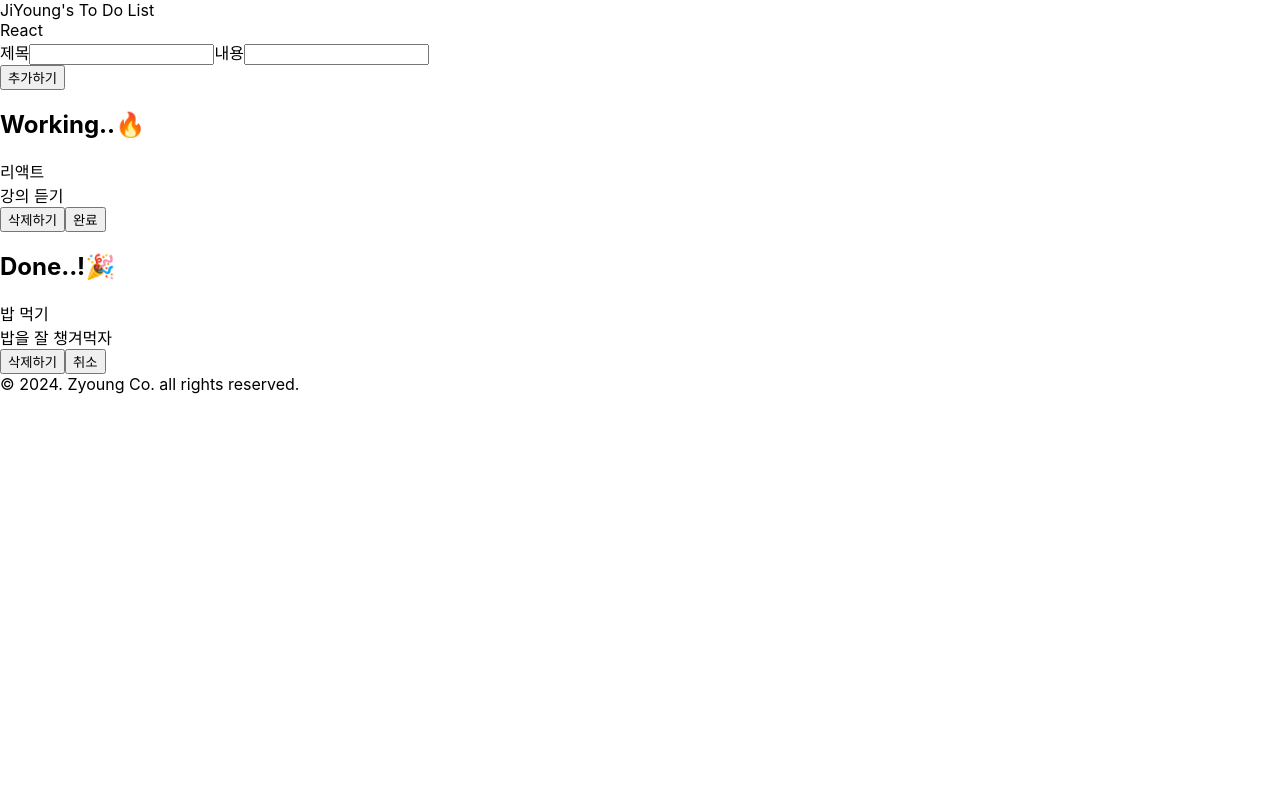
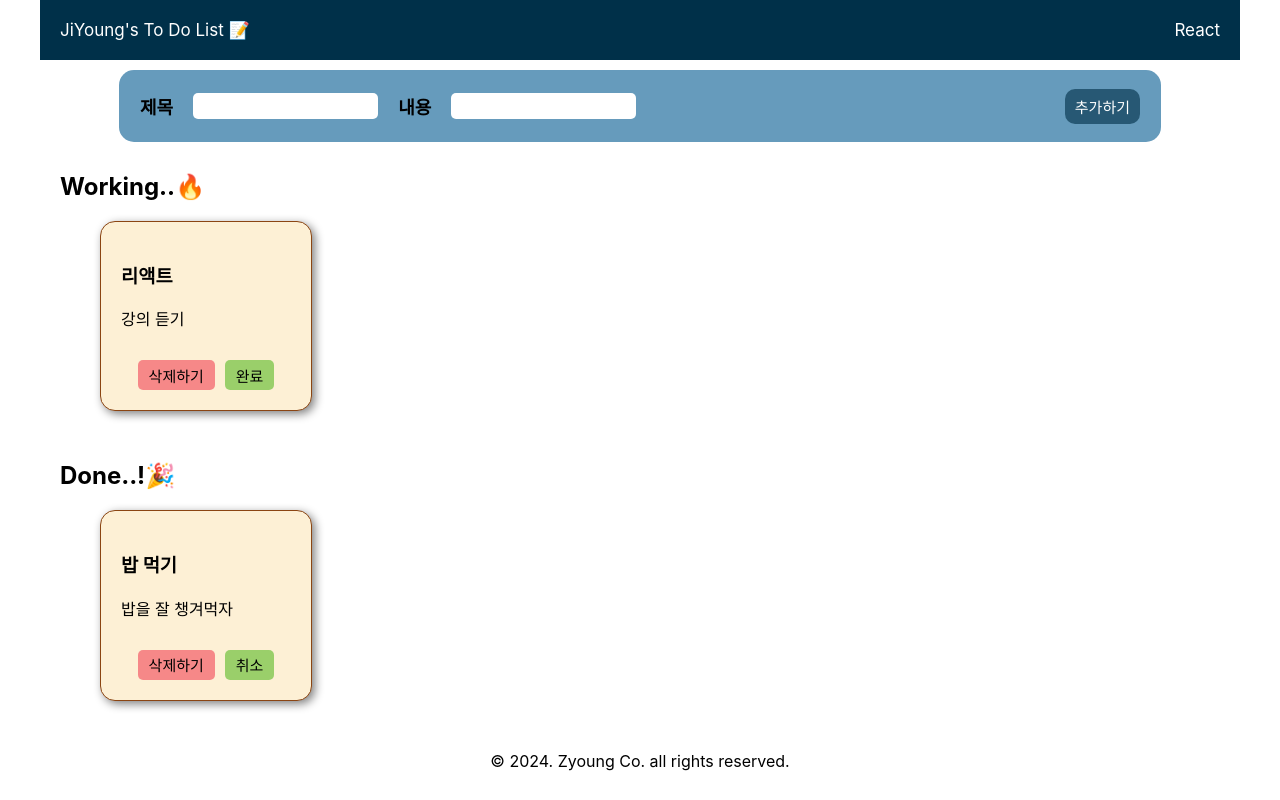
Before and after one commit to Zzzzyoung/-Project-Todo_List, a React (Create React App) app: page / in a window 1280 px wide. Built offline with nearby package versions, Linux system fonts and the light colour scheme.

Commit message:
CSS 설정

```diff
--- /dev/null
+++ b/src/App.css
@@ -0,0 +1,138 @@
+.layout {
+  margin: 0 auto;
+  max-width: 1200px;
+  min-width: 800px;
+}
+
+header {
+  display: flex;
+  justify-content: space-between;
+  align-items: center;
+  height: 20px;
+  font-size: 17px;
+  background-color: #003049;
+  color: white;
+  padding: 20px;
+}
+
+.submit-container {
+  display: flex;
+  justify-content: space-between;
+  align-items: center;
+  padding: 20px;
+  border: 1px solid;
+  border-radius: 15px;
+  border-color: transparent;
+  margin: 10px auto;
+  font-size: 18px;
+  font-weight: 700;
+  background-color: #669bbc;
+  height: 30px;
+  max-width: 1000px;
+  min-width: 800px;
+}
+
+.input-container {
+  display: flex;
+  align-items: center;
+  gap: 20px;
+}
+
+input {
+  border-radius: 5px;
+  border-color: transparent;
+  height: 20px;
+}
+
+.add-btn {
+  border-color: transparent;
+  border-radius: 10px;
+  background-color: #0230499f;
+  color: white;
+  font-size: 15px;
+  padding: 5px 8px;
+}
+
+.add-btn:hover {
+  background-color: #003049;
+  color: white;
+}
+
+.list-container {
+  margin: 30px auto;
+  padding: 0 20px;
+}
+
+.list-wrapper {
+  margin-bottom: 50px;
+}
+
+.todo-list {
+  display: flex;
+  flex-wrap: wrap;
+  gap: 30px;
+}
+
+.todo-item {
+  border: 1px solid;
+  border-radius: 15px;
+  padding: 20px;
+  list-style-type: none;
+  background-color: #fdf0d5;
+  color: black;
+  border-color: saddlebrown;
+  box-shadow: 3px 3px 10px gray;
+  width: 170px;
+}
+
+.btn-set {
+  display: flex;
+  gap: 10px;
+  justify-content: center;
+  align-items: center;
+  margin-top: 30px;
+}
+
+.delete-btn {
+  border: 1px solid;
+  border-radius: 5px;
+  border-color: transparent;
+  background-color: rgba(239, 35, 60, 0.5);
+}
+
+.delete-btn:hover {
+  background-color: #ef233c;
+  color: white;
+}
+
+.complete-btn,
+.cancel-btn {
+  border: 1px solid;
+  border-radius: 5px;
+  border-color: transparent;
+  background-color: rgba(56, 176, 0, 0.5);
+}
+
+.complete-btn:hover,
+.cancel-btn:hover {
+  background-color: #38b000;
+  color: white;
+}
+
+.delete-btn,
+.complete-btn,
+.cancel-btn {
+  font-size: 15px;
+  height: 30px;
+  padding: 0px 10px;
+}
+
+footer {
+  display: flex;
+  justify-content: center;
+  align-items: center;
+}
+
+button {
+  cursor: pointer;
+}
--- a/src/App.js
+++ b/src/App.js
@@ -1,4 +1,5 @@
 import React, { useState } from "react";
+import "./App.css";
 
 function App() {
   const [todos, setTodos] = useState([
@@ -19,7 +20,9 @@ function App() {
   const [title, setTitle] = useState("");
   const [content, setContent] = useState("");
 
+  // 제목
   const onChangeTitleHAndler = (event) => setTitle(event.target.value);
+  // 내용
   const onChangeContentHAndler = (event) => setContent(event.target.value);
 
   // 추가하기 버튼
@@ -34,7 +37,7 @@ function App() {
     setTodos([...todos, newTodo]);
     setTitle("");
     setContent("");
-    event.preventDefault();
+    event.preventDefault(); // 페이지 리로드 방지
   };
 
   // 삭제하기 버튼
@@ -70,12 +73,12 @@ function App() {
   return (
     <div className="layout">
       <header>
-        <div>JiYoung's To Do List</div>
+        <div>JiYoung's To Do List 📝</div>
         <div>React</div>
       </header>
 
-      <form>
-        <div>
+      <form className="submit-container">
+        <div className="input-container">
           제목
           <input type="text" value={title} onChange={onChangeTitleHAndler} />
           내용
@@ -85,50 +88,74 @@ function App() {
             onChange={onChangeContentHAndler}
           />
         </div>
-        <button onClick={clickAddBtn}>추가하기</button>
+        <button className="add-btn" onClick={clickAddBtn}>
+          추가하기
+        </button>
       </form>
 
-      <div>
-        <div>
+      <div className="list-container">
+        <div className="list-wrapper">
           <h2>Working..🔥</h2>
+          <ul className="todo-list">
             {todos.map((todo) => {
               if (todo.isDone === false) {
                 return (
-                <div key={todo.id}>
-                  {todo.title} <br />
-                  {todo.content} <br />
-                  <button onClick={() => clickDeleteBtn(todo.id)}>
+                  <li className="todo-item" key={todo.id}>
+                    <h3>{todo.title}</h3>
+                    <p>{todo.content}</p>
+                    <div className="btn-set">
+                      <button
+                        className="delete-btn"
+                        onClick={() => clickDeleteBtn(todo.id)}
+                      >
                         삭제하기
                       </button>
-                  <button onClick={() => clickCompleteBtn(todo.id)}>
+                      <button
+                        className="complete-btn"
+                        onClick={() => clickCompleteBtn(todo.id)}
+                      >
                         완료
                       </button>
                     </div>
+                  </li>
                 );
               } else {
                 return null;
               }
             })}
+          </ul>
         </div>
 
-        <div>
+        <div className="list-wrapper">
           <h2>Done..!🎉</h2>
+          <ul className="todo-list">
             {todos.map((todo) => {
               if (todo.isDone === true) {
                 return (
-                <div key={todo.id}>
-                  {todo.title} <br />
-                  {todo.content} <br />
-                  <button onClick={() => clickDeleteBtn(todo.id)}>
+                  <li className="todo-item" key={todo.id}>
+                    <h3>{todo.title}</h3>
+                    <p>{todo.content}</p>
+                    <div className="btn-set">
+                      <button
+                        className="delete-btn"
+                        onClick={() => clickDeleteBtn(todo.id)}
+                      >
                         삭제하기
                       </button>
-                  <button onClick={() => clickCancelBtn(todo.id)}>취소</button>
+                      <button
+                        className="cancel-btn"
+                        onClick={() => clickCancelBtn(todo.id)}
+                      >
+                        취소
+                      </button>
                     </div>
+                  </li>
                 );
               } else {
                 return null;
               }
             })}
+          </ul>
         </div>
       </div>
 
```
Lines whose indentation alone changed are shown as unchanged.
